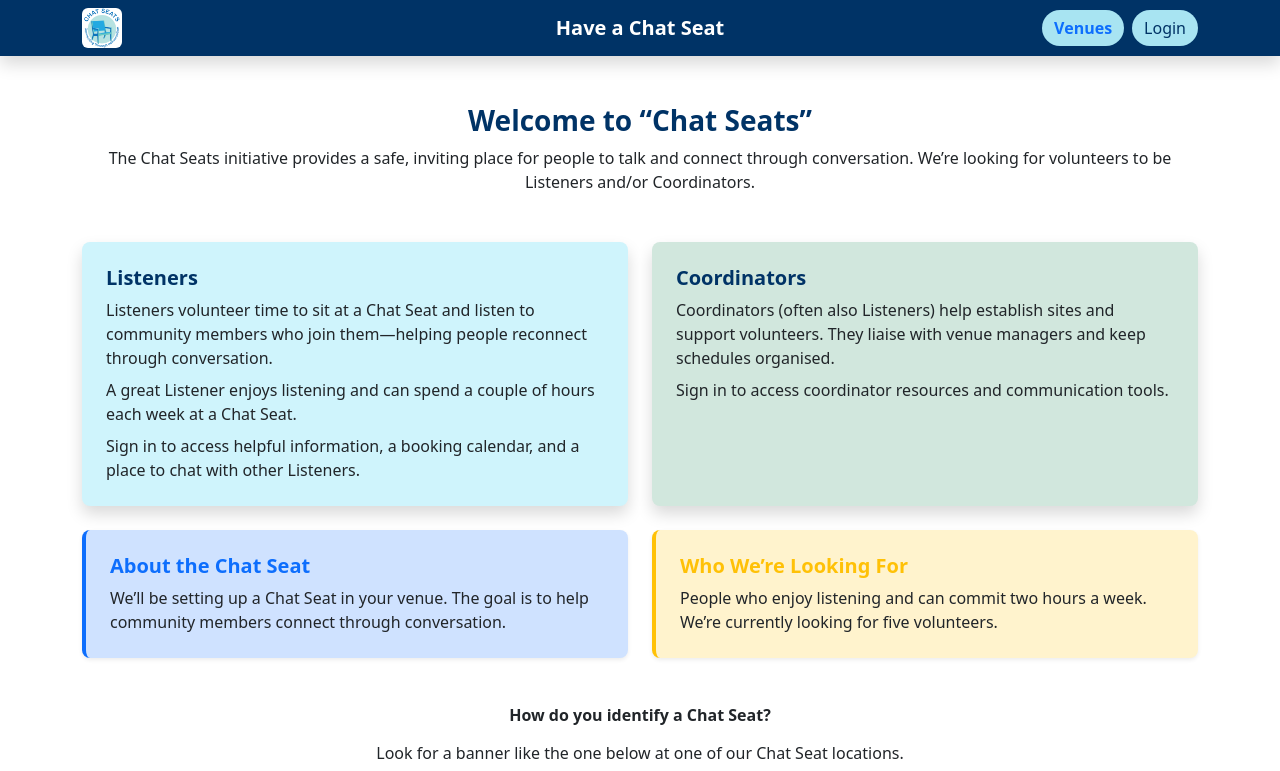
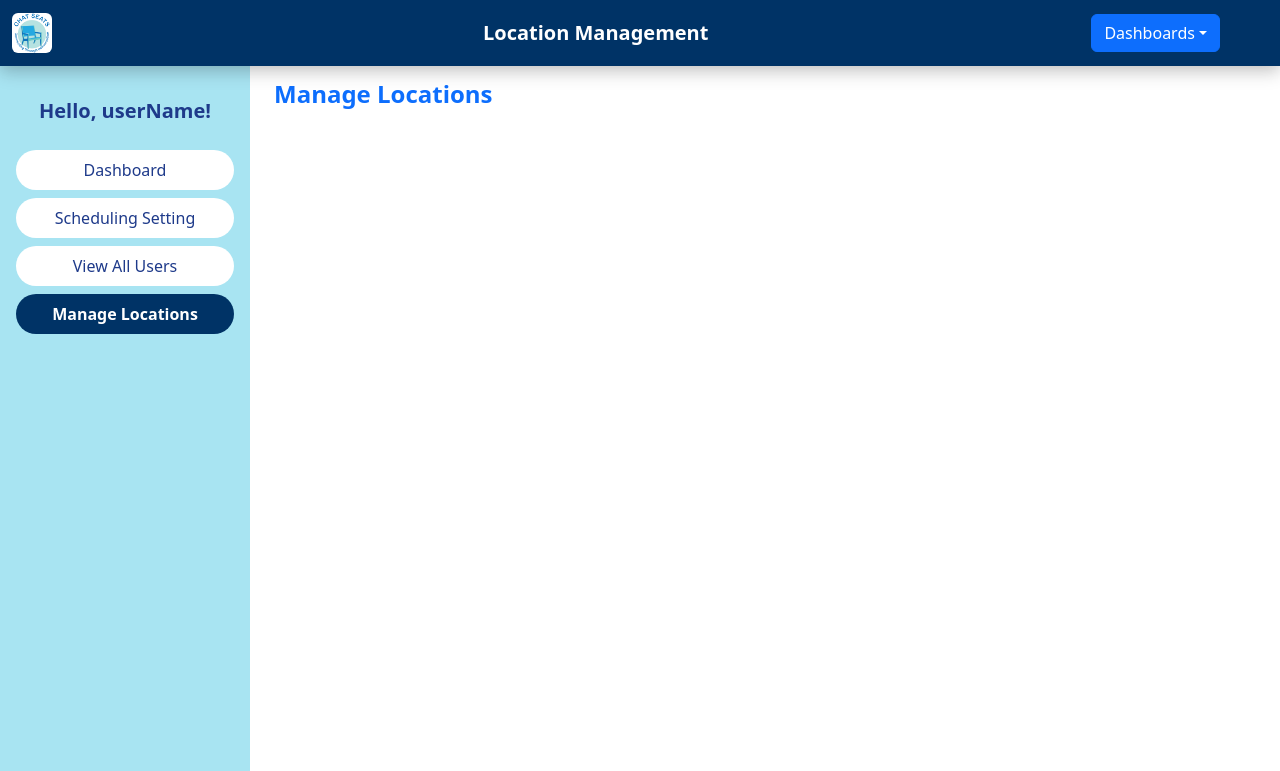
Before and after one commit to zhaqy079/ChatSeat2.0, a React (Create React App) app in the folder ChatSeat2.0/csapp/: page /adminManageLocations in a window 1280 px wide. Before the commit this address led to /. Shown: the top 771 px of the page. Built offline with nearby package versions, Linux system fonts and the light colour scheme; no server answers.

Commit message:
Added new sidebar item, location management.

```diff
--- a/ChatSeat2.0/csapp/src/App.js
+++ b/ChatSeat2.0/csapp/src/App.js
@@ -8,6 +8,7 @@ import Venues from "./components/Venues";
 import AdminDashboard from "./components/Admin/AdminDashboard";
 import AdminSchedulingSetting from "./components/Admin/AdminSchedulingSetting";
 import AdminViewUsers from "./components/Admin/AdminViewUsers";
+import AdminManageLocations from "./components/Admin/AdminManageLocations";
 
 
 
@@ -23,6 +24,7 @@ export default function App() {
                 <Route path="/admindashboard" element={<AdminDashboard />} />
                 <Route path="/adminSchedulingSetting" element={<AdminSchedulingSetting />} />
                 <Route path="/adminViewUsers" element={<AdminViewUsers />} />
+                <Route path="/adminManageLocations" element={<AdminManageLocations />} />
                 <Route path="*" element={<Navigate to="/" replace />} />
             </Routes>
         </Router>
--- /dev/null
+++ b/ChatSeat2.0/csapp/src/components/Admin/AdminManageLocations.js
@@ -0,0 +1,29 @@
+import AdminNavbar from "./AdminNavbar";
+import AdminSidebar from "./AdminSidebar";
+import { useState, useEffect, useRef } from "react";
+import { createClient } from '@supabase/supabase-js';
+
+const supabase = createClient(
+    process.env.REACT_APP_SUPABASE_URL,
+    process.env.REACT_APP_SUPABASE_ANON_KEY
+);
+
+
+export default function AdminManageLocations() {
+
+
+    return (
+        <div>
+            <AdminNavbar title="Location Management" />
+            <div className="d-flex">
+
+                <AdminSidebar userName="userName" />
+                <div className="p-4 flex-grow-1">
+                    <h4 className="fw-bold mb-4 text-primary">Manage Locations</h4>
+
+
+                </div>
+            </div>
+        </div>
+    );
+}
--- a/ChatSeat2.0/csapp/src/components/Admin/AdminSidebar.js
+++ b/ChatSeat2.0/csapp/src/components/Admin/AdminSidebar.js
@@ -34,6 +34,9 @@ export default function AdminSidebar({ userName = "" }) {
                 <Link to="/adminViewUsers" className={getActiveLink("/adminViewUsers")}>
                     View All Users
                 </Link>
+                <Link to="/adminManageLocations" className={getActiveLink("/adminManageLocations")}>
+                    Manage Locations
+                </Link>
             </div>
 
             <div className="mt-3">
```
